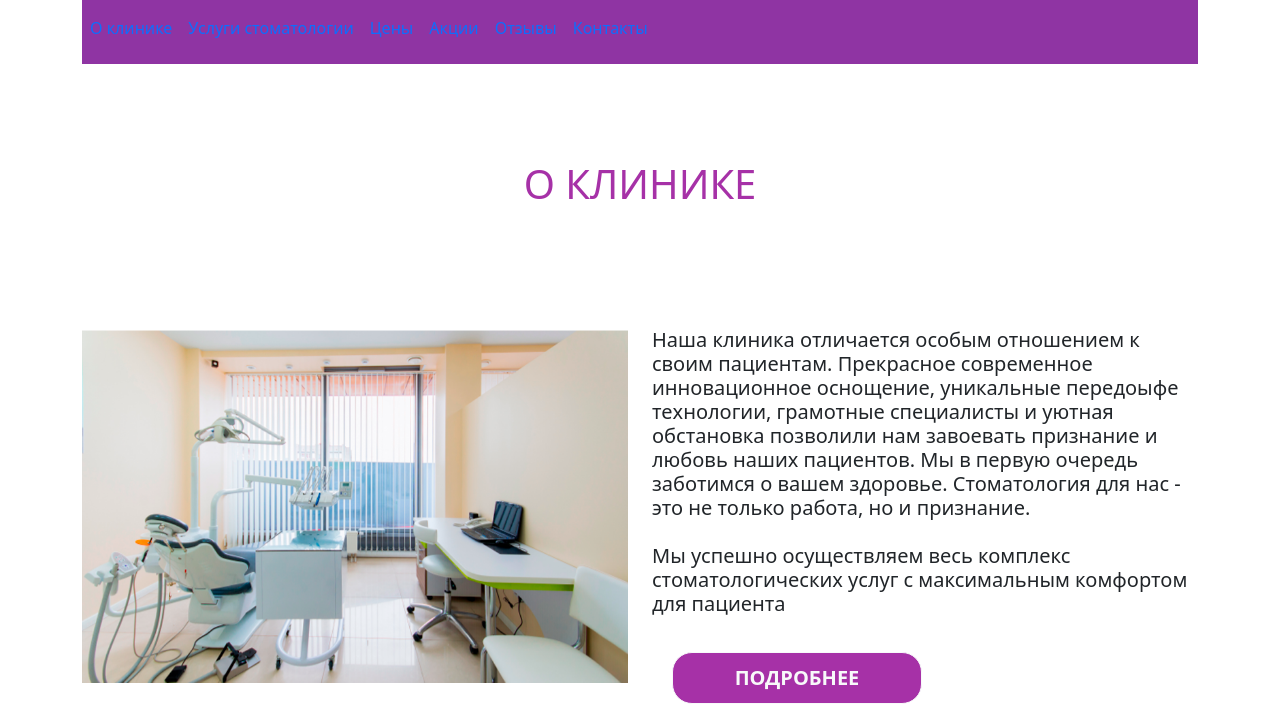
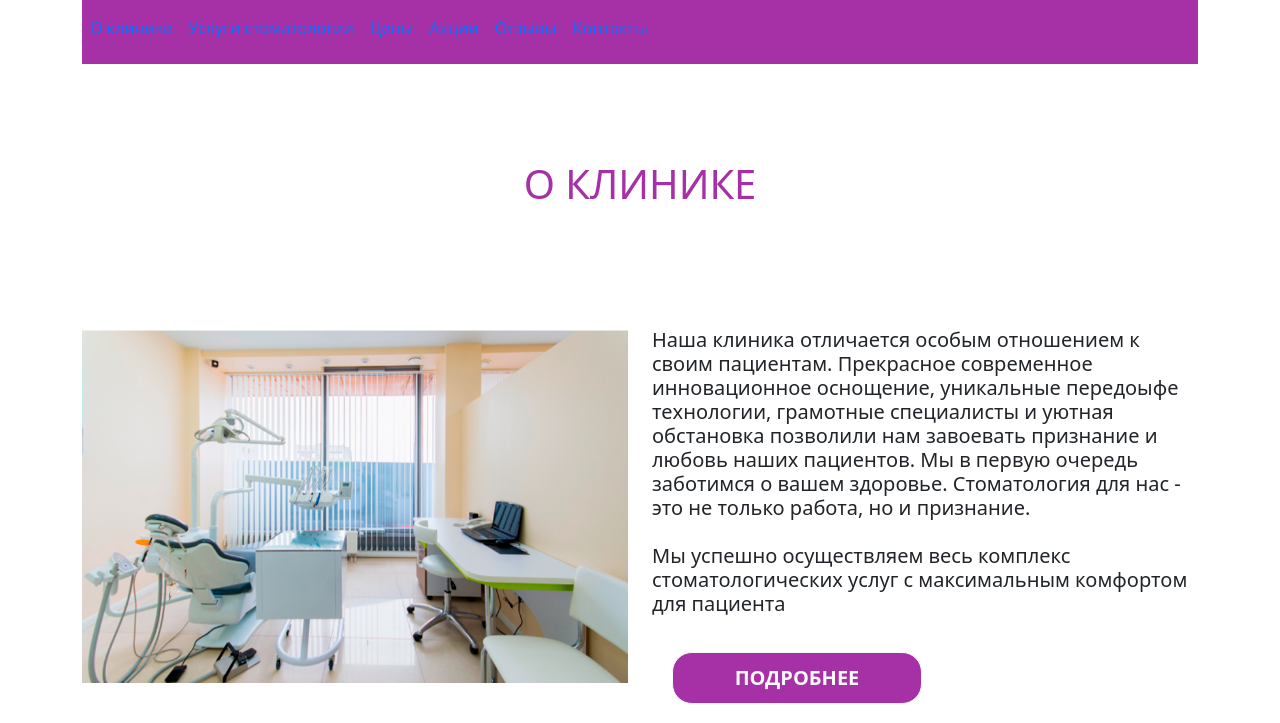
Before and after one commit to Burnmind/lmed, a PHP site: page / in a window 1280 px wide. Shown: the top 723 px of the page. Run offline with PHP 8.4, Linux system fonts and the light colour scheme; style sheets or scripts are compiled from the project's sources; some libraries are stand-ins or nearby versions.

Commit message:
* ревью Хаджара

```diff
--- a/oklinike.php
+++ b/about.php
@@ -1,6 +1,6 @@
 <? require 'header.php' ?>
 <div class="container">
-	<br><br>
+	<br><br><!-- ВСЕ ТОЖЕ САМОЕ -->
 	<br><br>
 	<h1><p  class="title">О КЛИНИКЕ</p><br><br></h1>
 	<div class="row">
--- a/index.php
+++ b/index.php
@@ -1,8 +1,8 @@
 <? require 'header.php' ?>
-<div class="container">
+<section class="about-block container">
+	<br><br> <!-- ОТСТУПЫ С ПОМОЩЬЮ padding margin и бутстраппа делай-->
 	<br><br>
-	<br><br>
-	<h1><p  class="title">О КЛИНИКЕ</p><br><br></h1>
+	<h1><p  class="title">О КЛИНИКЕ</p><br><br></h1> <!-- p удали и пропиши класс h1 -->
 	<div class="row">
 		<div class="col-sm">
 			<img src="photo.png" class="img-fluid">
@@ -11,8 +11,8 @@
 			<h5><p id="textoklin">Наша клиника отличается особым отношением к своим пациентам. Прекрасное современное инновационное оснощение, уникальные передоыфе технологии, грамотные специалисты и уютная обстановка позволили нам завоевать признание и любовь наших пациентов. Мы в первую очередь заботимся о вашем здоровье. Стоматология для нас - это не только работа, но и признание.
 				<br><br>
 			Мы успешно осуществляем весь комплекс стоматологических услуг с максимальным комфортом для пациента</p></h5>
-			<a href="oklinike.php" type="button" id="button-podrobneeOKinike" class="btn  btn-outline-light">ПОДРОБНЕЕ</a>
+			<a href="about.php" type="button" id="button-podrobneeOKinike" class="btn  btn-outline-light">ПОДРОБНЕЕ</a>
 		</div>
 	</div>
-</div>
+</section>
 <? require 'footer.php' ?>
--- a/scss/_var.sass
+++ b/scss/_var.sass
@@ -1 +1,2 @@
-$color-violet: #8f34a3
+$mainPurple: #a631a7
+$butBordR: 20px
--- a/scss/common/header.scss
+++ b/scss/common/header.scss
@@ -1,7 +1,7 @@
-@import "../_var";
+@import "../var";
 
 header {
     nav {
-        background: $color-violet;
+        background: $mainPurple;
     }
 }
--- a/scss/pages/index.scss
+++ b/scss/pages/index.scss
@@ -1,14 +1,15 @@
-$mainPuple: #a631a7;
-$butBordR: 20px;
+@import '../var';
 
-
+.about-block {
 	.title {
-	color: $mainPuple;
+		color: $mainPurple;
 		text-align: center;
 	}
+
+	// используй классы, а не id
 	#button-podrobneeOKinike {
 		border-radius: $butBordR;
-	background-color: $mainPuple;
+		background-color: $mainPurple;
 		padding: 10px;
 		text-align: center;
 		margin: 20px;
@@ -16,3 +17,4 @@ $butBordR: 20px;
 		font-size: 20px;
 		Width: 250px;
 	}
+}
```
Lines whose indentation alone changed are shown as unchanged.
